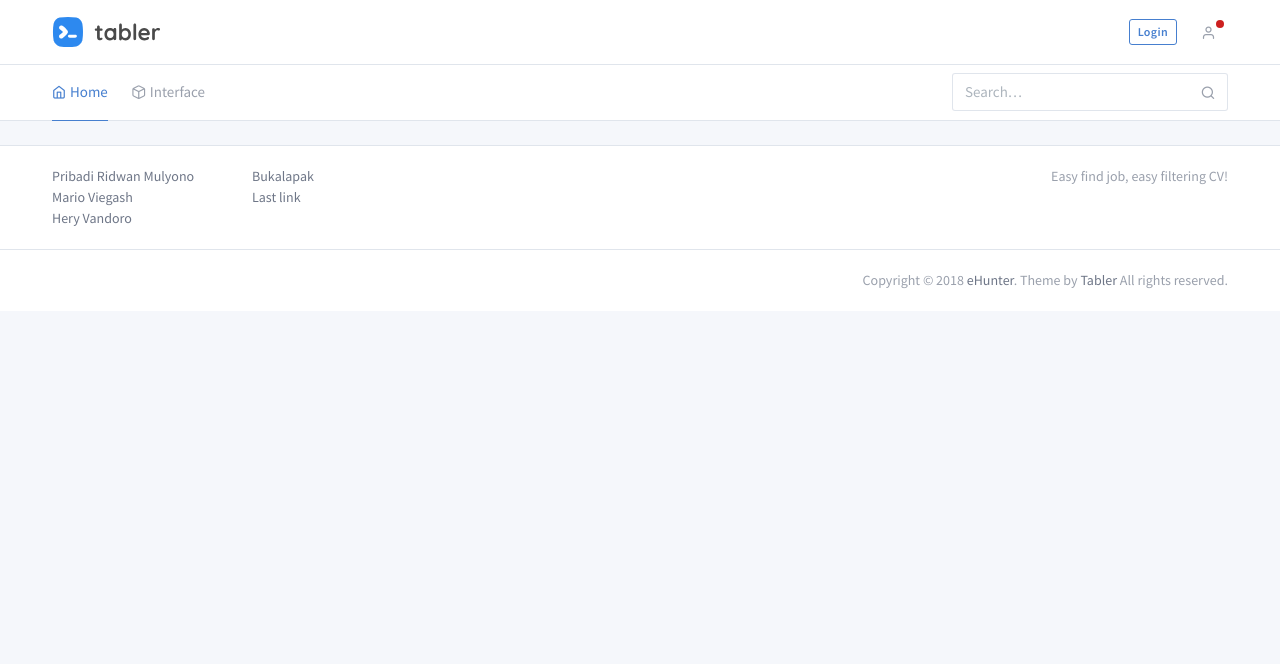
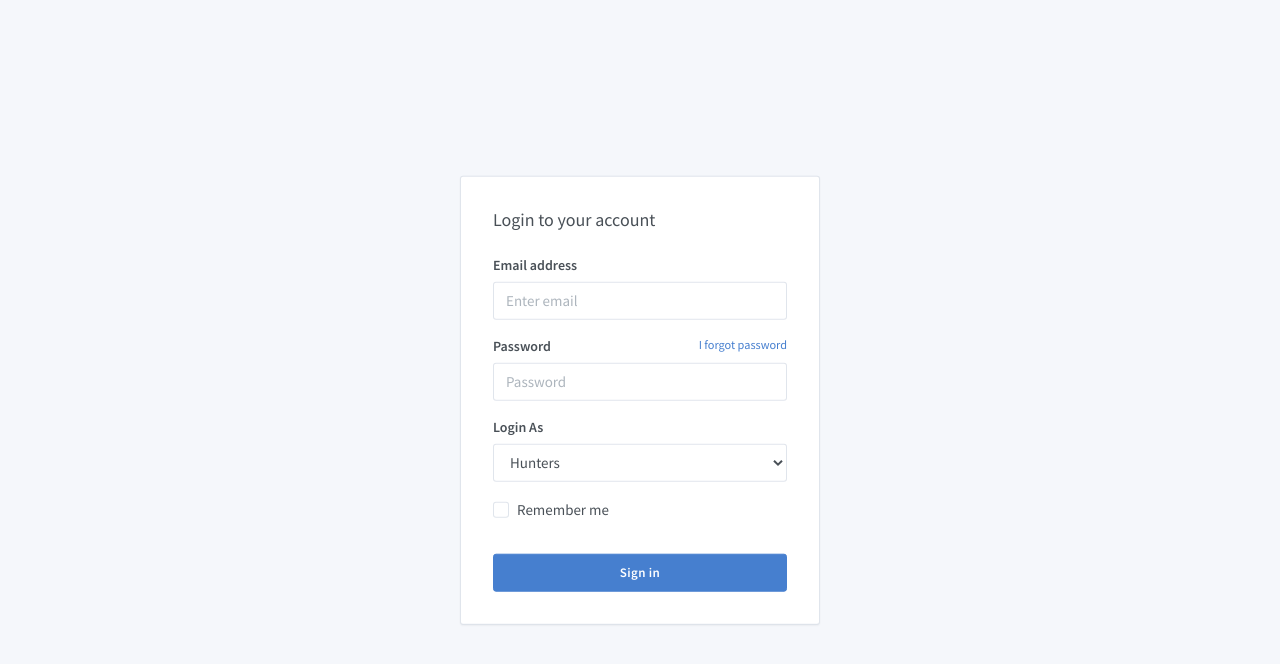
Before and after one commit to heryvandoro/ehunter-frontend, a React (Create React App) app: page /login in a window 1280 px wide. Shown: the top 664 px of the page. Built offline with nearby package versions, Linux system fonts and the light colour scheme.

Commit message:
Add login page

```diff
--- a/src/Components/App.js
+++ b/src/Components/App.js
@@ -1,7 +1,5 @@
 import React, { Component } from 'react';
 import { BrowserRouter as Router } from 'react-router-dom';
-import Header from './Shared/Header'
-import Footer from './Shared/Footer'
 import Routing from './Routing';
 
 class App extends Component {
@@ -9,11 +7,7 @@ class App extends Component {
 		return (
 			<Router>
 				<div className="page-main">
-					<Header />
-					<div className="my-3 my-md-5">
-						<Routing/>
-					</div>
-					<Footer />
+					<Routing/>
 				</div>
 			</Router>
 		);
--- a/src/Components/Home.js
+++ b/src/Components/Home.js
@@ -1,5 +1,7 @@
 import React, { Component } from 'react'
 import Slider from './Shared/Slider'
+import Header from './Shared/Header'
+import Footer from './Shared/Footer'
 import GeneralService from '../Services/GeneralService'
 import { Link } from 'react-router-dom'
 
@@ -20,6 +22,8 @@ class Home extends Component{
     render(){
         return(
             <div>
+                <Header />
+					<div className="my-3 my-md-5">
                         <Slider />
                         <div className="container">
                             <div className="row row-cards">
@@ -93,6 +97,8 @@ class Home extends Component{
                             </div>
                         </div>
                     </div>
+                <Footer />
+            </div>
         )
     }
 }
--- /dev/null
+++ b/src/Components/Login.js
@@ -0,0 +1,60 @@
+import React, { Component } from 'react'
+
+class Login extends Component{
+    constructor(props){
+        super(props);
+    }
+    render(){
+        return(
+            <div className="container">
+                <div className="row" style={{height : "100vh"}}>
+                    <div className="col col-login mx-auto">
+                        <form className="card" action="" method="post" style={{
+                            position: 'relative',
+                            top: '50%',
+                            transform: 'translateY(-50%)'
+                        }}>
+                            <div className="card-body p-6">
+                                <div className="card-title">Login to your account</div>
+                                <div className="form-group">
+                                    <label className="form-label">Email address</label>
+                                    <input type="email" className="form-control" id="exampleInputEmail1" aria-describedby="emailHelp" placeholder="Enter email" />
+                                </div>
+                                <div className="form-group">
+                                    <label className="form-label">
+                                        Password
+                                        <a href="./forgot-password.html" className="float-right small">I forgot password</a>
+                                    </label>
+                                    <input type="password" className="form-control" id="exampleInputPassword1" placeholder="Password" />
+                                </div>
+                                <div className="form-group">
+                                    <label className="form-label">
+                                        Login As
+                                    </label>
+                                    <select className="form-control">
+                                            <option>Hunters</option>
+                                            <option>Company</option>
+                                        </select>
+                                </div>
+                                <div className="form-group">
+                                    <label className="custom-control custom-checkbox">
+                                        <input type="checkbox" className="custom-control-input" />
+                                        <span className="custom-control-label">Remember me</span>
+                                    </label>
+                                </div>
+                                <div className="form-footer">
+                                    <button type="submit" className="btn btn-primary btn-block">Sign in</button>
+                                </div>
+                            </div>
+                        </form>
+                        <div className="text-center text-muted">
+                            Don't have account yet? <a href="./register.html">Sign up</a>
+                        </div>
+                    </div>
+                </div>
+            </div>
+        )
+    }
+}
+
+export default Login;
--- a/src/Components/Routing.js
+++ b/src/Components/Routing.js
@@ -2,6 +2,7 @@ import React, { Component } from 'react'
 import { Route } from 'react-router-dom';
 
 import Home from './Home';
+import Login from './Login';
 import DetailVacancy from './Vacancy/Detail';
 
 const Content = route => (
@@ -18,6 +19,7 @@ class Routing extends Component{
     routes = [
         { path: "/", component: Home },
         { path: "/vacancy/:id", component: DetailVacancy },
+        { path: "/login", component: Login },
     ]
     render(){
         return(
--- a/src/Components/Shared/Header.js
+++ b/src/Components/Shared/Header.js
@@ -13,7 +13,7 @@ class Header extends Component{
                             </Link>
                             <div className="d-flex order-lg-2 ml-auto">
                                 <div className="nav-item d-none d-md-flex">
-                                    <a href="https://github.com/tabler/tabler" className="btn btn-sm btn-outline-primary" target="_blank">Login</a>
+                                    <Link to="/login" className="btn btn-sm btn-outline-primary">Login</Link>
                                 </div>
                                 <div className="dropdown d-none d-md-flex">
                                     <a className="nav-link icon" data-toggle="dropdown">
--- a/src/Components/Vacancy/Detail.js
+++ b/src/Components/Vacancy/Detail.js
@@ -1,4 +1,6 @@
 import React, { Component } from 'react'
+import Header from '../Shared/Header'
+import Footer from '../Shared/Footer'
 import GeneralService from '../../Services/GeneralService'
 
 class DetailVacancy extends Component {
@@ -16,6 +18,9 @@ class DetailVacancy extends Component {
     }
     render(){
        return(
+            <div>
+            <Header />
+                <div className="my-3 my-md-5">
                     <div className="container">
                         <div className="page-header">
                             <h1 className="page-title">
@@ -60,6 +65,9 @@ class DetailVacancy extends Component {
                             </div>
                         </div>
                     </div>
+                </div>
+            <Footer />
+            </div>
        )
     }
 }
```
Lines whose indentation alone changed are shown as unchanged.
